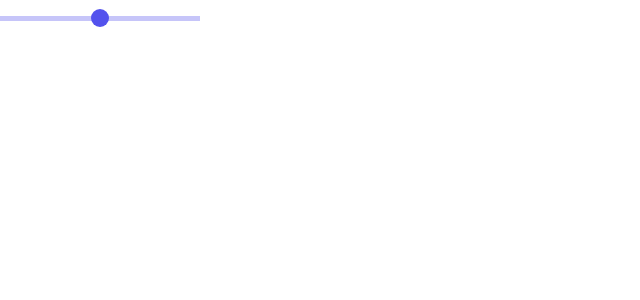
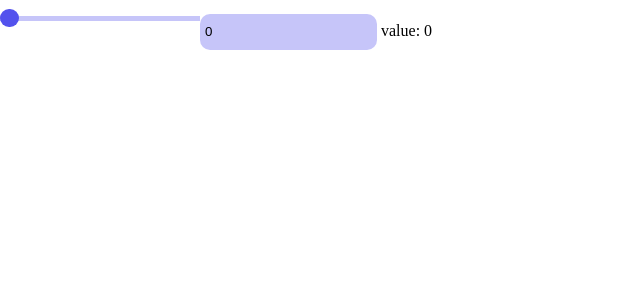
Before and after one commit to ZenkieBear/glassmorphism, a Vue app: page / in a window 1280 px wide. Shown: the top 300 px of the page, without its empty margins (0-640 px from the left). Built offline with nearby package versions, Linux system fonts and the light colour scheme.

Commit message:
feat: 实现数字框，双向绑定

```diff
--- a/src/assets/style/common.less
+++ b/src/assets/style/common.less
@@ -1,6 +1,59 @@
-// common css
+/* common style */
 * {
     padding: 0;
     margin: 0;
     box-sizing: border-box;
 }
+@primary-color: rgb(83, 82, 237);
+
+/* components */
+// 滑块
+.slider {
+    // the diameter of thumb
+    @thumb-diameter: 18px;
+    appearance: none;
+    width: 200px;
+    height: calc(@thumb-diameter * 2);
+    outline: none;
+    overflow: hidden;
+    cursor: pointer;
+    &::-webkit-slider-thumb {
+        appearance: none;
+        width: @thumb-diameter;
+        height: @thumb-diameter;
+        border-radius: 50%;
+        position: relative;
+        top: calc(-18px / 2 + 5px / 2);
+        background-color: @primary-color;
+        transition: .2s ease;
+    }
+    &::-webkit-slider-runnable-track {
+        height: 5px;
+        background-color: lighten(@primary-color, 25%);
+    }
+    &:hover::-webkit-slider-thumb {
+        width: calc(@thumb-diameter * 1.5);
+        height: calc(@thumb-diameter * 1.5);
+        top: calc((@thumb-diameter / -2 + 5px / 2) * 1.5);
+    }
+    &:active::-webkit-slider-thumb {
+        background-color: darken(@primary-color, 5%);
+    }
+}
+
+// 文本框
+.number {
+    appearance: none;
+    border: none;
+    outline: none;
+    line-height: 36px;
+    border-radius: 10px;
+    background: lighten(@primary-color, 25%);
+    position: relative;
+    &::-webkit-textfield-decoration-container {
+        padding-left: 5px;
+    }
+    &::-webkit-inner-spin-button {
+        appearance: none;
+    }
+}
--- /dev/null
+++ b/src/components/NumberInput.vue
@@ -0,0 +1,24 @@
+<template>
+    <span>
+        <input type="number"
+            v-model="innerValue"
+            class="number"
+            @input="$emit('update:modelValue', innerValue)"/>    <!-- @input="$emit('changed', innerValue)" -->
+    </span>
+</template>
+
+<script lang="ts" setup>
+import { ref, watch } from 'vue';
+const props = defineProps({
+    modelValue: {
+        type: Number
+    }
+});
+
+const innerValue = ref(props.modelValue);
+
+watch(() => props.modelValue,
+(value, oldValue) => {
+    innerValue.value = (value ?? 0);
+})
+</script>
--- a/src/views/Home.vue
+++ b/src/views/Home.vue
@@ -1,39 +1,23 @@
 <template>
     <div>
-        <input type="range"/>
+        <input type="range"
+            class="slider"
+            v-model="b"/>
+        <NumberInput v-model="b"
+            @changed="handleChange"/>
+        value: {{b}}
     </div>
 </template>
 
+<script lang="ts" setup>
+import { ref } from 'vue';
+import NumberInput from '@components/NumberInput.vue';
+
+const b = ref(0);
+const handleChange = (value: number) => {
+    console.log('value', value)
+}
+</script>
+
 <style lang="less" scoped>
-@primary-color: rgb(83, 82, 237);
-input[type="range"] {
-    // the diameter of thumb
-    @thumb-diameter: 18px;
-    appearance: none;
-    width: 200px;
-    height: calc(@thumb-diameter * 2);
-    outline: none;
-    overflow: hidden;
-    cursor: pointer;
-    &::-webkit-slider-thumb {
-        appearance: none;
-        width: @thumb-diameter;
-        height: @thumb-diameter;
-        border-radius: 50%;
-        position: relative;
-        top: calc(-18px / 2 + 5px / 2);
-        background-color: @primary-color;
-        transition: .2s ease;
-    }
-    &::-webkit-slider-runnable-track {
-        height: 5px;
-        background-color: lighten(@primary-color, 25%);
-    }
-    &:hover::-webkit-slider-thumb {
-        width: calc(@thumb-diameter * 1.5);
-        height: calc(@thumb-diameter * 1.5);
-        top: calc((@thumb-diameter / -2 + 5px / 2) * 1.5);
-    }
-}
-
 </style>
--- a/vite.config.js
+++ b/vite.config.js
@@ -2,6 +2,9 @@ import { defineConfig } from 'vite'
 import vue from '@vitejs/plugin-vue'
 import path from 'node:path'
 
+const resolve = (relativePath) => {
+  return path.resolve(__dirname, relativePath);
+}
 // https://vitejs.dev/config/
 export default defineConfig({
   server: {
@@ -12,16 +15,19 @@ export default defineConfig({
   resolve: {
     alias: [
       {
-        find: '@', replacement: path.resolve(__dirname, 'src')
+        find: '@', replacement: resolve('src')
       },
       {
-        find: '@assets', replacement: path.resolve(__dirname, 'src/assets')
+        find: '@assets', replacement: resolve('src/assets')
       },
       {
-        find: '@views', replacement: path.resolve(__dirname, 'src/views')
+        find: '@views', replacement: resolve('src/views')
       },
       {
-        find: '@routes', replacement: path.resolve(__dirname, 'src/routes')
+        find: '@routes', replacement: resolve('src/routes')
+      },
+      {
+        find: '@components', replacement: resolve('src/components')
       }
     ]
   }
```
Also changed, not shown: 1 other file (tests, documents, lock files or other folders).
